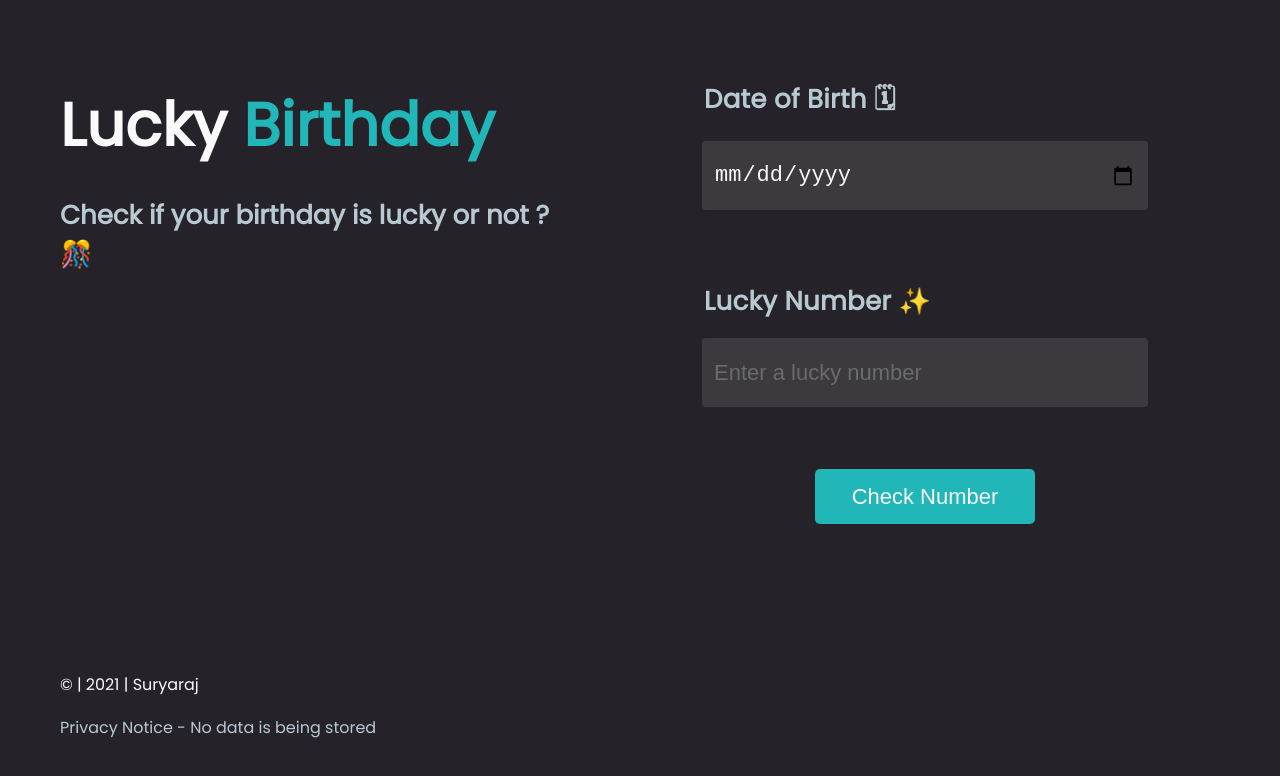
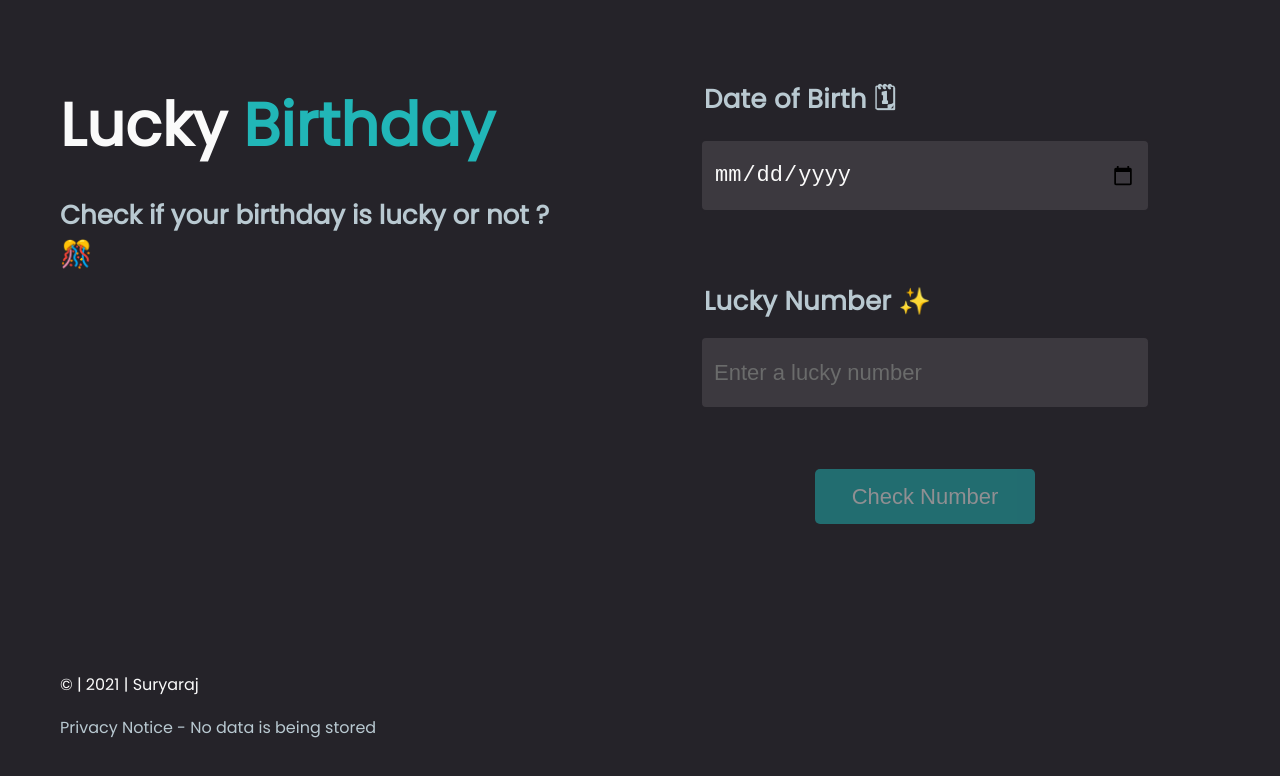
Before and after one commit to suryaraj1/Lucky-Birthday, a React (Create React App) app: page / in a window 1280 px wide. Shown: the top 776 px of the page. Built offline with nearby package versions, Linux system fonts and the light colour scheme.

Commit message:
DIsable button on no input

```diff
--- a/src/components/CheckButton/CheckButton.css
+++ b/src/components/CheckButton/CheckButton.css
@@ -19,10 +19,18 @@
   transition: 0.4s ease;
 }
 
-.btn-wrapper button:hover {
+.btn-wrapper .active:hover {
   box-shadow: 2px 2px 20px #21b6b7;
 }
 
-.btn-wrapper button:active {
+.btn-wrapper .active:active {
   transform: scale(0.96);
 }
+
+.btn-wrapper .disabled {
+  opacity: 0.5;
+}
+
+.btn-wrapper .disabled:hover {
+  transform: scale(1);
+}
--- a/src/components/CheckButton/CheckButton.js
+++ b/src/components/CheckButton/CheckButton.js
@@ -1,10 +1,10 @@
 import React from 'react';
 import './CheckButton.css';
 
-const Button = ({ clickHandler }) => {
+const Button = ({ clickHandler, validator }) => {
     return (
         <div className='btn-wrapper'>
-            <button onClick={clickHandler}>Check Number</button>
+            <button className={`${!validator ? 'disabled': 'active'}`} onClick={clickHandler} disabled={!validator}>Check Number</button>
         </div>
     )
 }
```
